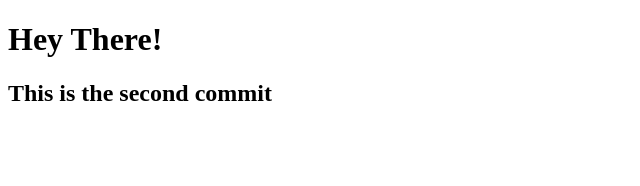
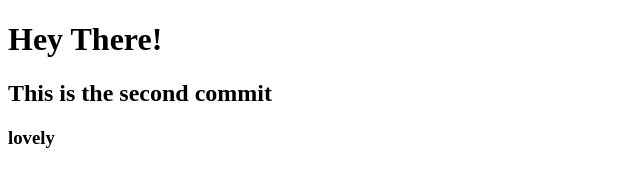
Before and after one commit to Somamb/git-test, a website: page index.html in a window 1280 px wide. Shown: the full height of the page, 0-640 px from the left. Drawn offline with Linux system fonts and the light colour scheme.

Commit message:
using npm

```diff
--- a/index.html
+++ b/index.html
@@ -3,5 +3,6 @@
     <body>
         <h1>Hey There!</h1>
         <h2>This is the second commit</h2>
+        <h3>lovely</h3>
     </body>
 </html>
```
Also changed, not shown: package.json (added, +24 -0 lines), 2 other files.
